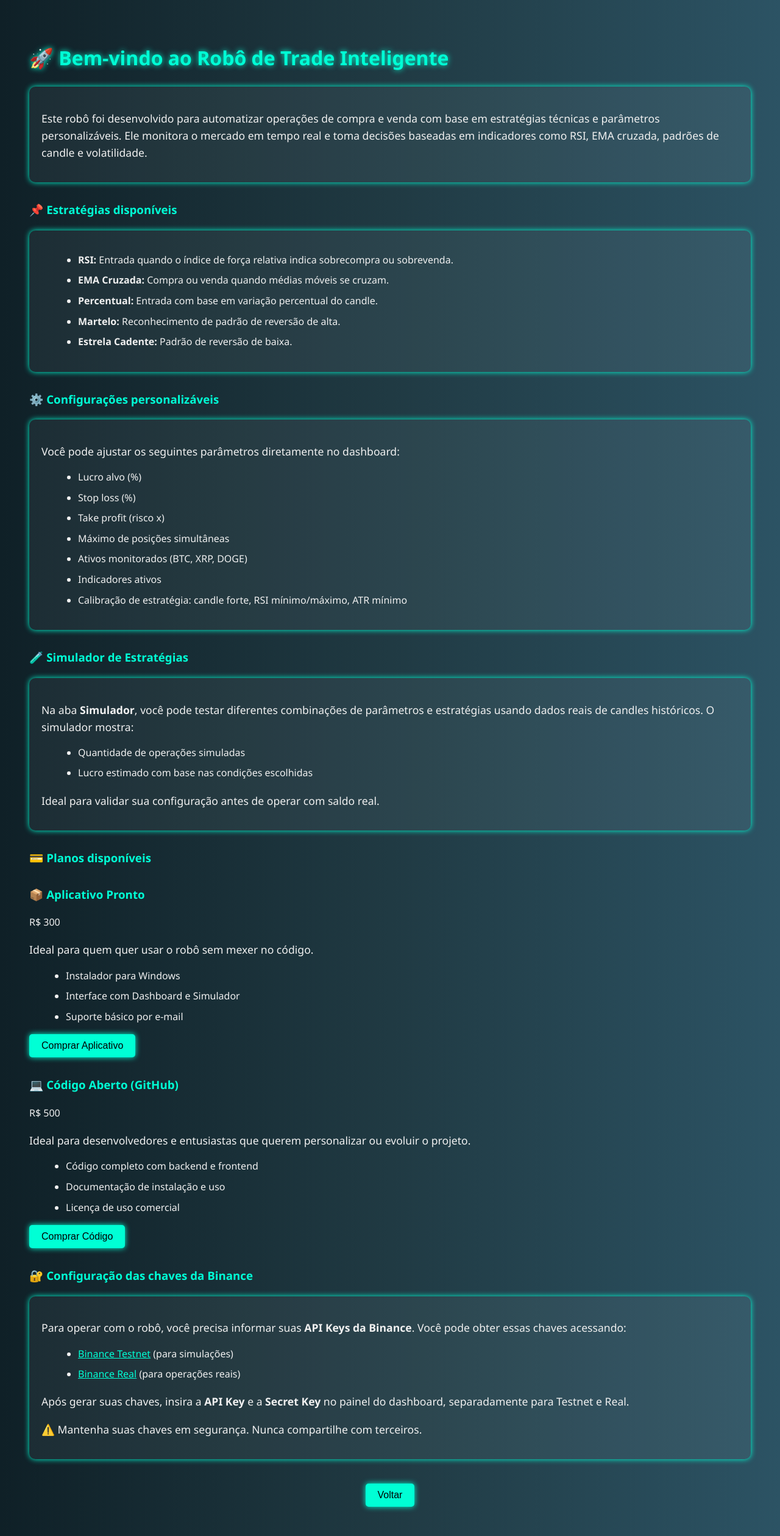
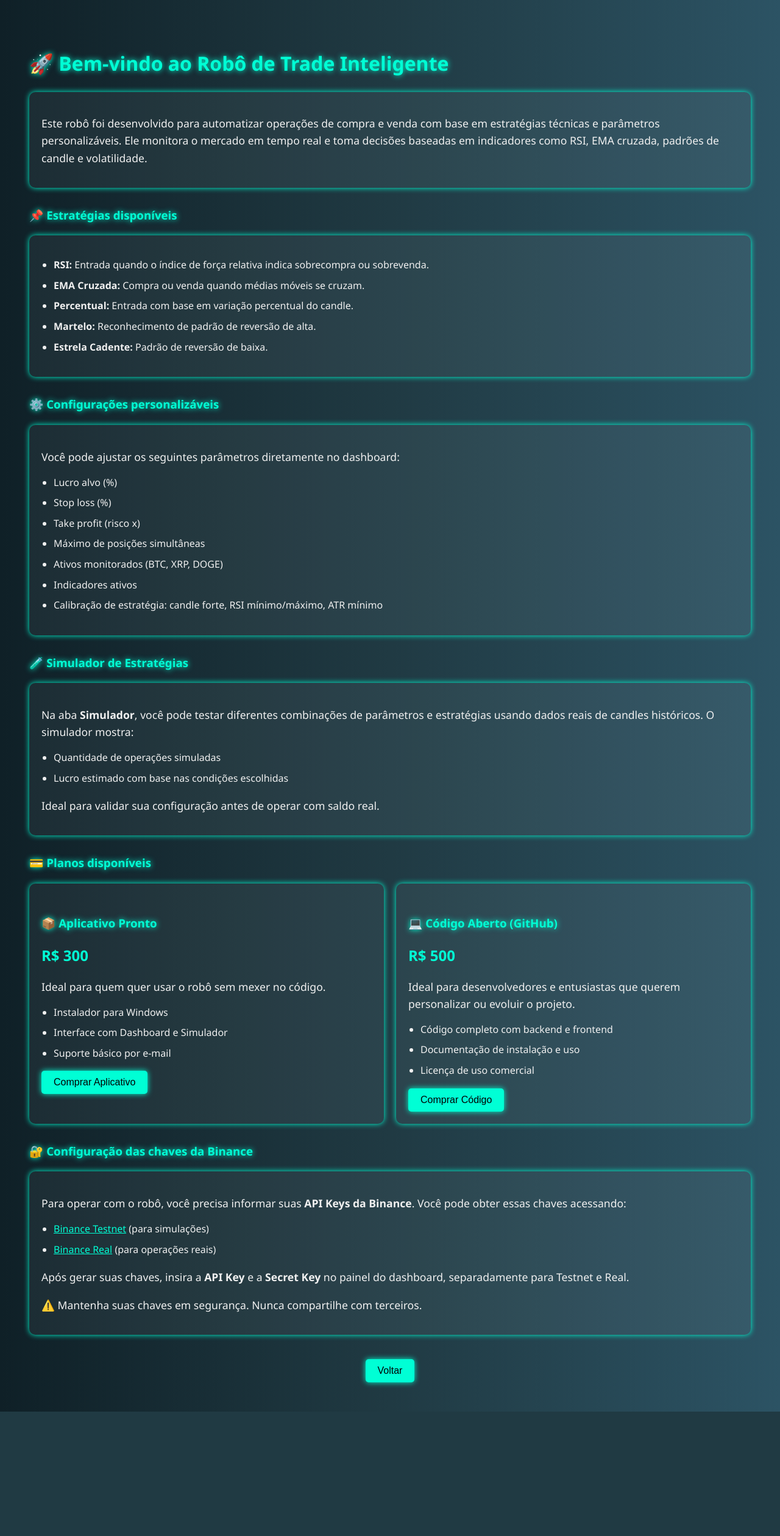
Before and after one commit to Db3center/Db3site, a Python web app: template templates/landing.html in a window 1280 px wide. Shown: the whole page at 61% size. After the commit the page ends 2315 px from the top, so only its background shows below. Run offline with Jinja, Linux system fonts and the light colour scheme; the template is opened without the code that fills it, so the values that code supplies are empty.

Commit message:
Refactor landing page HTML and styles
Updated HTML structure and styles for landing page.

```diff
--- a/templates/landing.html
+++ b/templates/landing.html
@@ -1,7 +1,8 @@
 <!DOCTYPE html>
-<html lang="pt-br">
+<html lang="pt-BR">
 <head>
   <meta charset="UTF-8" />
+  <meta name="viewport" content="width=device-width, initial-scale=1" />
   <title>Bem-vindo ao Robô de Trade</title>
   <style>
     body {
@@ -12,13 +13,9 @@
       line-height: 1.6;
     }
 
-    h1, h2 {
+    h1, h2, h3 {
       color: #00ffd5;
       text-shadow: 0 0 10px #00ffd5;
-    }
-
-    h3 {
-      color: #00ffd5;
       margin-top: 30px;
     }
 
@@ -37,6 +34,7 @@
 
     ul {
       margin-left: 20px;
+      padding-left: 0;
     }
 
     li {
@@ -68,9 +66,38 @@
       text-align: center;
       margin-top: 40px;
     }
+
+    .planos {
+      display: flex;
+      flex-wrap: wrap;
+      gap: 20px;
+      justify-content: space-between;
+    }
+
+    .plano {
+      flex: 1 1 300px;
+      background-color: rgba(255, 255, 255, 0.05);
+      padding: 20px;
+      border-radius: 10px;
+      box-shadow: 0 0 10px #00ffd5;
+    }
+
+    .preco {
+      font-size: 1.5em;
+      font-weight: bold;
+      margin: 10px 0;
+      color: #00ffd5;
+    }
+
+    @media (max-width: 768px) {
+      .planos {
+        flex-direction: column;
+      }
+    }
   </style>
 </head>
 <body>
+
   <h1>🚀 Bem-vindo ao Robô de Trade Inteligente</h1>
 
   <div class="box">
@@ -111,6 +138,7 @@
     </ul>
     <p>Ideal para validar sua configuração antes de operar com saldo real.</p>
   </div>
+
   <h3>💳 Planos disponíveis</h3>
   <div class="planos">
     <div class="plano">
@@ -142,16 +170,16 @@
   <div class="box">
     <p>Para operar com o robô, você precisa informar suas <strong>API Keys da Binance</strong>. Você pode obter essas chaves acessando:</p>
     <ul>
-      <li><a href="https://testnet.binancefuture.com" target="_blank">Binance Testnet</a> (para simulações)</li>
-      <li><a href="https://www.binance.com" target="_blank">Binance Real</a> (para operações reais)</li>
+      <li><a href="https://testnet.binancefuture.com" target="_blank" rel="noopener">Binance Testnet</a> (para simulações)</li>
+      <li><a href="https://www.binance.com" target="_blank" rel="noopener">Binance Real</a> (para operações reais)</li>
     </ul>
     <p>Após gerar suas chaves, insira a <strong>API Key</strong> e a <strong>Secret Key</strong> no painel do dashboard, separadamente para Testnet e Real.</p>
     <p>⚠️ Mantenha suas chaves em segurança. Nunca compartilhe com terceiros.</p>
   </div>
 
   <div class="center">
-    <button onclick="window.location.href='Robotrade.html'"> Voltar </button>
+    <button onclick="window.location.href='Robotrade.html'">Voltar</button>
+  </div>
 
-  </div>
 </body>
 </html>
```
